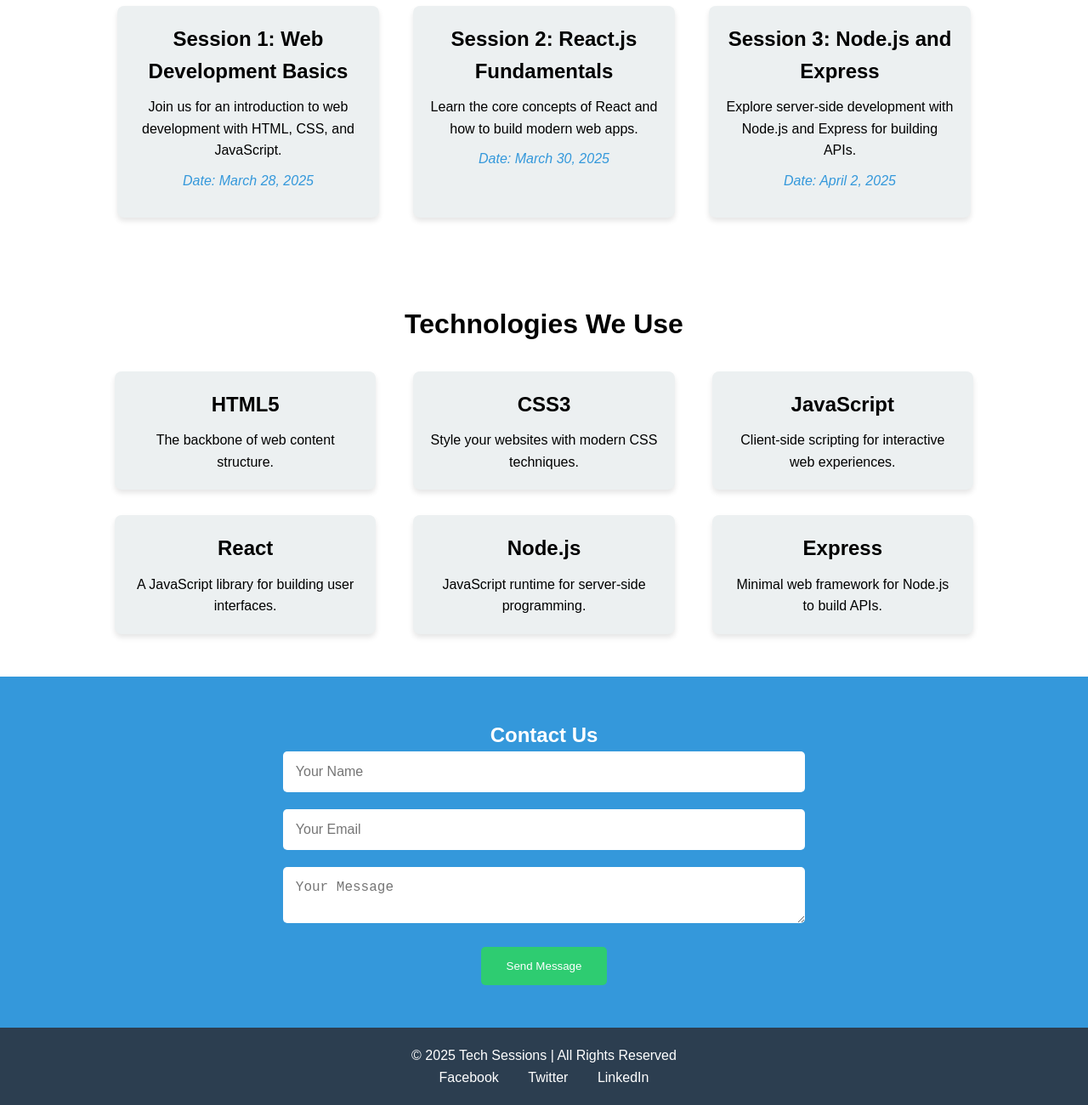
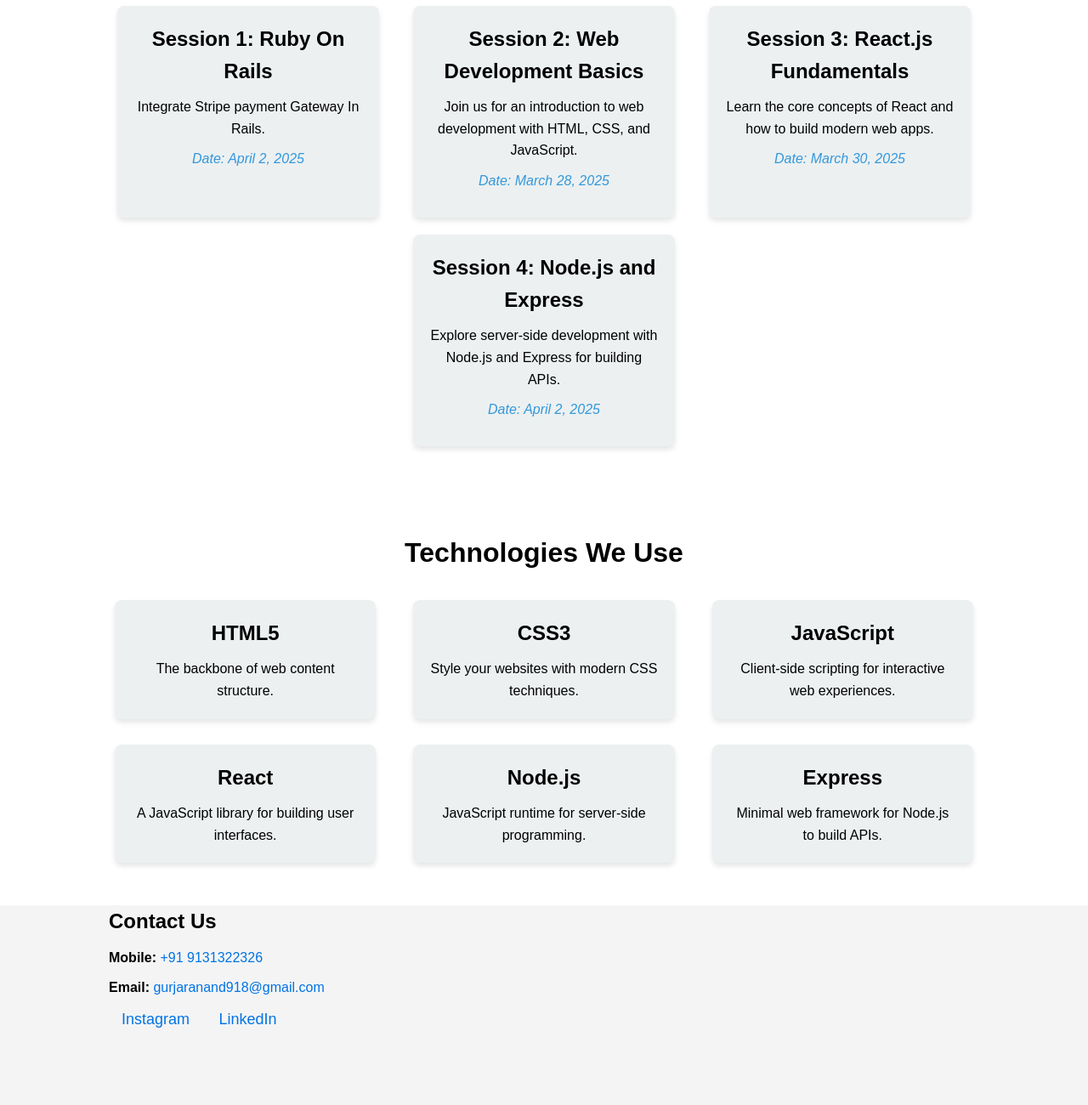
Before and after one commit to AnandGurjar/Bharat_dev, a plain HTML site: page index.html in a window 1280 px wide. Shown: the part 244-1544 px from the top of the page at 85% size. After the commit the page ends 1458 px from the top, so only its background shows below. Drawn offline with Linux system fonts and the light colour scheme.

Commit message:
added changes in template and style

```diff
--- a/index.html
+++ b/index.html
@@ -30,17 +30,22 @@
             <h2>Upcoming Sessions</h2>
             <div class="sessions-list">
                 <div class="session">
-                    <h3>Session 1: Web Development Basics</h3>
+                    <h3>Session 1: Ruby On Rails</h3>
+                    <p>Integrate Stripe payment Gateway In Rails.</p>
+                    <p class="date">Date: April 2, 2025</p>
+                </div>
+                <div class="session">
+                    <h3>Session 2: Web Development Basics</h3>
                     <p>Join us for an introduction to web development with HTML, CSS, and JavaScript.</p>
                     <p class="date">Date: March 28, 2025</p>
                 </div>
                 <div class="session">
-                    <h3>Session 2: React.js Fundamentals</h3>
+                    <h3>Session 3: React.js Fundamentals</h3>
                     <p>Learn the core concepts of React and how to build modern web apps.</p>
                     <p class="date">Date: March 30, 2025</p>
                 </div>
                 <div class="session">
-                    <h3>Session 3: Node.js and Express</h3>
+                    <h3>Session 4: Node.js and Express</h3>
                     <p>Explore server-side development with Node.js and Express for building APIs.</p>
                     <p class="date">Date: April 2, 2025</p>
                 </div>
@@ -83,28 +88,18 @@
 
     <!-- Contact Us Section -->
     <section id="contact" class="contact">
-        <div class="container">
-            <h2>Contact Us</h2>
-            <form action="#">
-                <input type="text" placeholder="Your Name" required>
-                <input type="email" placeholder="Your Email" required>
-                <textarea placeholder="Your Message" required></textarea>
-                <button type="submit">Send Message</button>
-            </form>
-        </div>
-    </section>
-
-    <!-- Footer Section -->
-    <footer>
-        <div class="container">
-            <p>&copy; 2025 Tech Sessions | All Rights Reserved</p>
-            <div class="social-media">
-                <a href="#">Facebook</a>
-                <a href="#">Twitter</a>
-                <a href="#">LinkedIn</a>
+    <div class="container">
+        <h2>Contact Us</h2>
+        <footer>
+            <p><strong>Mobile:</strong> <a href="tel:+1234567890">+91 9131322326</a></p>
+            <p><strong>Email:</strong> <a href="mailto:youremail@gmail.com">gurjaranand918@gmail.com</a></p>
+            <div class="social-links">
+                <a href="https://www.instagram.com/yourprofile" target="_blank">Instagram</a>
+                <a href="https://www.linkedin.com/in/anand-gurjar-69a1091b7/">LinkedIn</a>
             </div>
-        </div>
-    </footer>
+        </footer>
+    </div>
+</section>
 
 </body>
 </html>
--- a/styles.css
+++ b/styles.css
@@ -127,55 +127,31 @@ header ul li a:hover {
     margin-bottom: 10px;
 }
 
-/* Contact Us Section */
-.contact {
-    background-color: #3498db;
-    color: white;
-    padding: 50px 0;
+/.contact footer {
     text-align: center;
+    padding: 20px;
+    background-color: #f1f1f1;
 }
 
-.contact form {
-    width: 60%;
-    margin: 0 auto;
+.contact footer p {
+    font-size: 16px;
+    margin: 10px 0;
 }
 
-.contact input, .contact textarea {
-    width: 100%;
-    padding: 15px;
-    margin-bottom: 20px;
-    border-radius: 5px;
-    border: none;
-    font-size: 1rem;
+.contact footer a {
+    text-decoration: none;
+    color: #0073e6;
 }
 
-.contact button {
-    background-color: #2ecc71;
-    color: white;
-    padding: 15px 30px;
-    border: none;
-    border-radius: 5px;
-    cursor: pointer;
+.contact footer a:hover {
+    text-decoration: underline;
 }
 
-.contact button:hover {
-    background-color: #27ae60;
+.contact footer .social-links {
+    margin-top: 10px;
 }
 
-/* Footer Section */
-footer {
-    background-color: #2c3e50;
-    color: white;
-    padding: 20px 0;
-    text-align: center;
+.contact footer .social-links a {
+    margin: 0 15px;
+    font-size: 18px;
 }
-
-footer .social-media a {
-    color: white;
-    text-decoration: none;
-    margin: 0 15px;
-}
-
-footer .social-media a:hover {
-    text-decoration: underline;
-}
```
